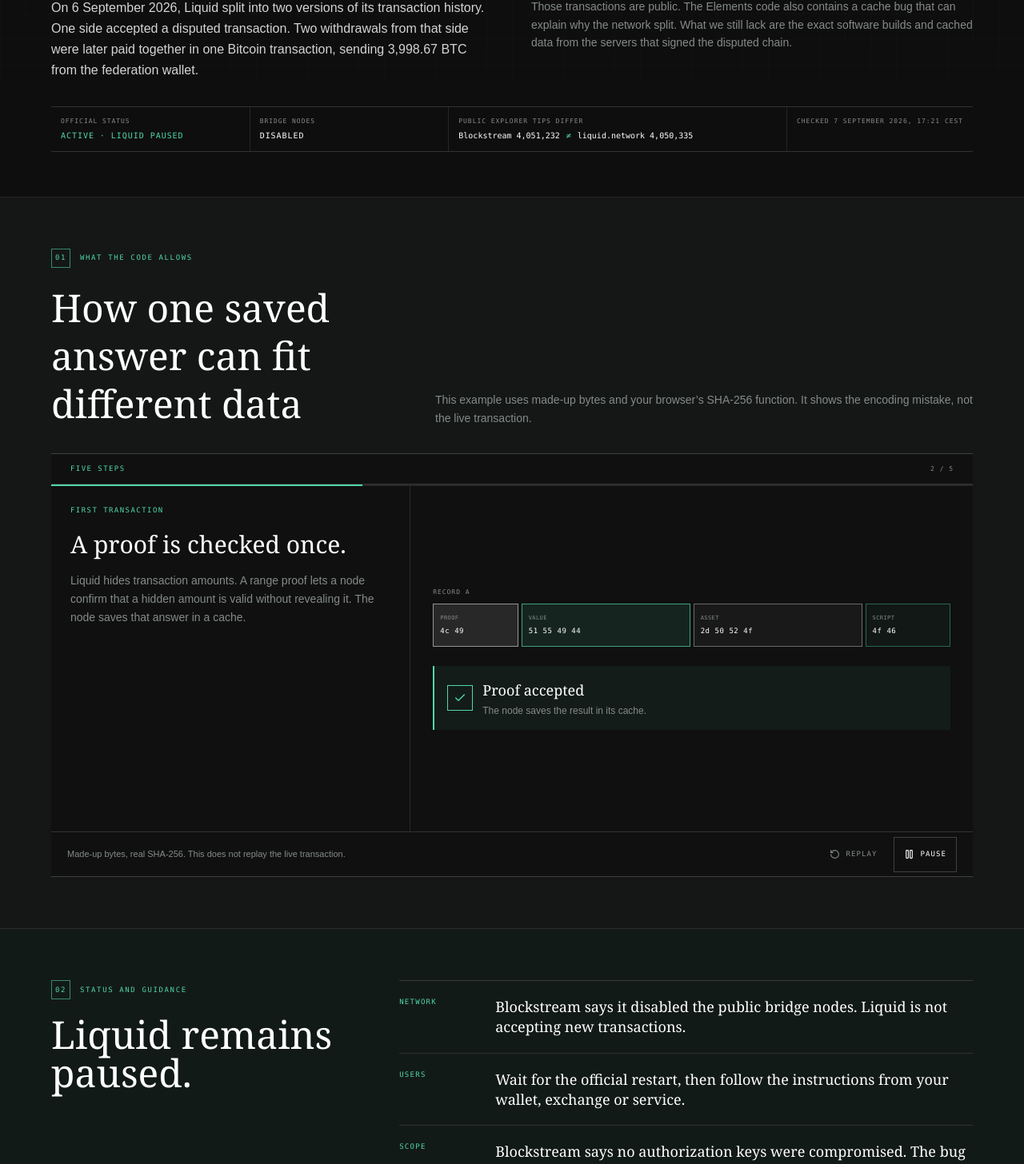
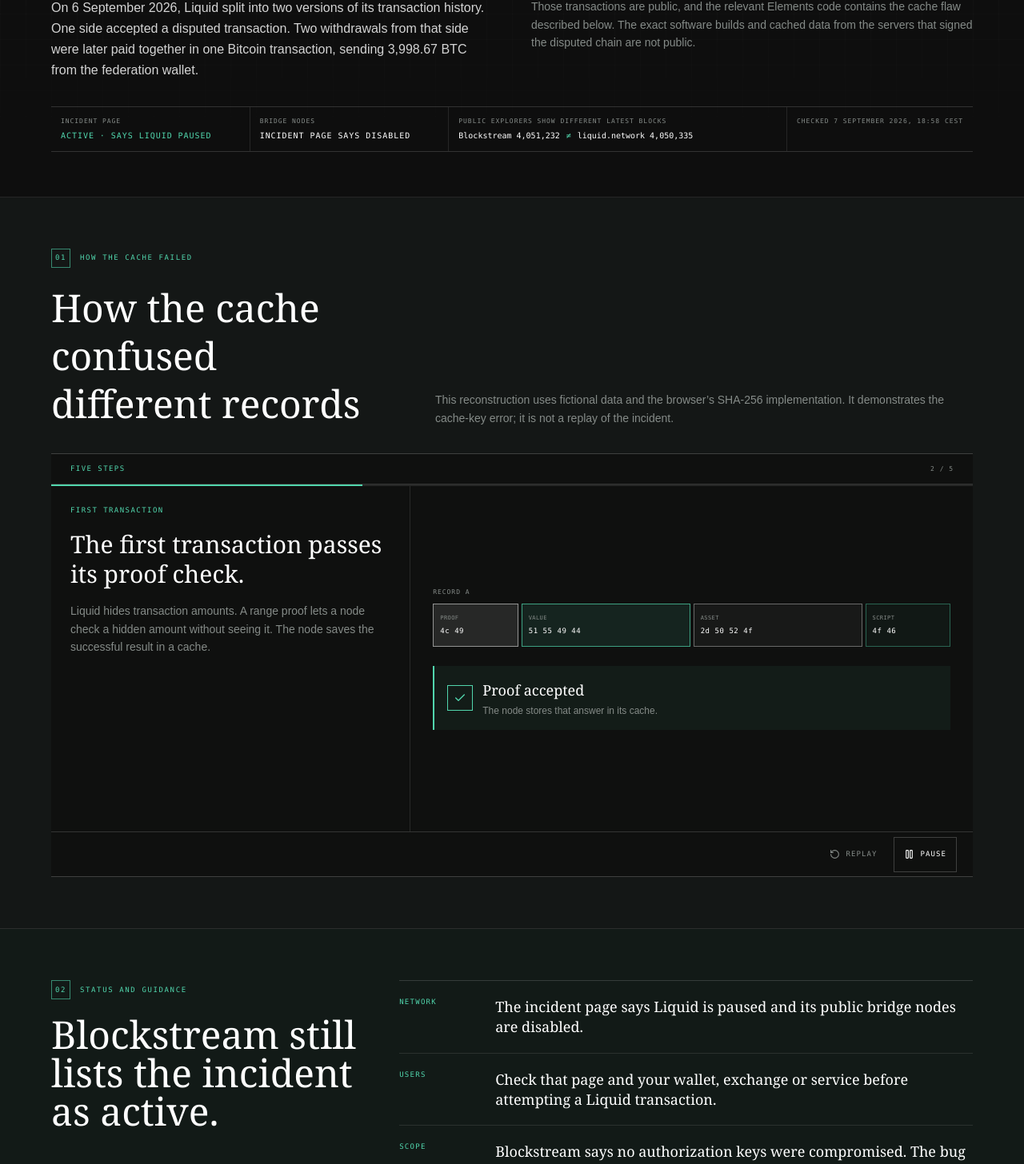
Before and after one commit to mars-llm/liquid-implosion, a Next.js app: page / in a window 1280 px wide. Shown: the part 295-1751 px from the top of the page at 80% size. Built offline with nearby package versions, Linux system fonts and the light colour scheme.

Commit message:
Clarify incident explanation and evidence boundaries

```diff
--- a/components/LiquidStudy.tsx
+++ b/components/LiquidStudy.tsx
@@ -19,33 +19,33 @@ import {
   type CacheRecord,
 } from '../lib/model';
 
-const RESEARCH_CUTOFF = '7 September 2026, 17:21 CEST';
+const RESEARCH_CUTOFF = '7 September 2026, 18:58 CEST';
 const STEP_DELAY = 3600;
 
 const SEQUENCE = [
   {
     label: 'Normal peg',
-    title: 'Normally, both sides stay in balance.',
-    body: 'Liquid holds BTC in a federation wallet and issues the same amount as L-BTC. Before BTC can leave, the matching L-BTC must be removed from circulation.',
+    title: 'BTC in the federation wallet should match L-BTC in circulation.',
+    body: 'When someone withdraws BTC, the matching L-BTC must first be removed from circulation.',
   },
   {
     label: 'First transaction',
-    title: 'A proof is checked once.',
-    body: 'Liquid hides transaction amounts. A range proof lets a node confirm that a hidden amount is valid without revealing it. The node saves that answer in a cache.',
+    title: 'The first transaction passes its proof check.',
+    body: 'Liquid hides transaction amounts. A range proof lets a node check a hidden amount without seeing it. The node saves the successful result in a cache.',
   },
   {
     label: 'Missing boundaries',
-    title: 'Different records become the same byte string.',
-    body: 'The cache writes four fields back to back without marking their boundaries. Carefully chosen records can therefore feed it the same bytes even though their fields differ.',
+    title: 'Two different records produce the same cache input.',
+    body: 'The cache joins four fields without recording where one ends and the next begins. Moving those boundaries can turn different records into the same byte string.',
   },
   {
     label: 'Cache hit',
-    title: 'The cache finds an earlier match.',
-    body: 'The matching bytes also produce the same SHA-256 result. The code trusts the saved answer and skips checking the second proof.',
+    title: 'The second record reuses the first result.',
+    body: 'The same byte string has the same SHA-256 fingerprint. The cache reports success without checking the second proof.',
   },
   {
     label: 'Peg-out',
-    title: 'Two Liquid withdrawals are paid together.',
+    title: 'The federation pays two peg-outs together.',
     body: 'The two peg-outs total 3,998.67 BTC. Both appear as outputs in one Bitcoin transaction from the federation wallet.',
   },
 ] as const;
@@ -192,7 +192,7 @@ export function LiquidStudy() {
                 On 6 September 2026, Liquid split into two versions of its transaction history. One side accepted a disputed transaction. Two withdrawals from that side were later paid together in one Bitcoin transaction, sending 3,998.67 BTC from the federation wallet.
               </p>
               <p className="font-sans text-sm leading-relaxed text-ink-muted">
-                Those transactions are public. The Elements code also contains a cache bug that can explain why the network split. What we still lack are the exact software builds and cached data from the servers that signed the disputed chain.
+                Those transactions are public, and the relevant Elements code contains the cache flaw described below. The exact software builds and cached data from the servers that signed the disputed chain are not public.
               </p>
             </div>
             <NetworkSnapshot />
@@ -203,11 +203,11 @@ export function LiquidStudy() {
           <div className="mx-auto max-w-6xl">
             <div className="mb-8 grid gap-4 lg:grid-cols-[0.72fr_1.28fr] lg:items-end">
               <div>
-                <SectionLabel index="01">What the code allows</SectionLabel>
-                <h2 className="mt-5 font-serif text-3xl leading-tight text-white sm:text-5xl">How one saved answer can fit different data</h2>
+                <SectionLabel index="01">How the cache failed</SectionLabel>
+                <h2 className="mt-5 font-serif text-3xl leading-tight text-white sm:text-5xl">How the cache confused different records</h2>
               </div>
               <p className="max-w-2xl font-sans text-sm leading-relaxed text-ink-muted lg:justify-self-end">
-                This example uses made-up bytes and your browser’s SHA-256 function. It shows the encoding mistake, not the live transaction.
+                This reconstruction uses fictional data and the browser’s SHA-256 implementation. It demonstrates the cache-key error; it is not a replay of the incident.
               </p>
             </div>
             <AutomatedReconstruction
@@ -228,11 +228,11 @@ export function LiquidStudy() {
           <div className="mx-auto grid max-w-6xl gap-8 lg:grid-cols-[0.72fr_1.28fr]">
             <div>
               <SectionLabel index="02">Status and guidance</SectionLabel>
-              <h2 className="mt-5 font-serif text-3xl text-white sm:text-5xl">Liquid remains paused.</h2>
+              <h2 className="mt-5 font-serif text-3xl text-white sm:text-5xl">Blockstream still lists the incident as active.</h2>
             </div>
             <div className="border-t border-white/15">
-              <FactLine label="Network" text="Blockstream says it disabled the public bridge nodes. Liquid is not accepting new transactions." />
-              <FactLine label="Users" text="Wait for the official restart, then follow the instructions from your wallet, exchange or service." />
+              <FactLine label="Network" text="The incident page says Liquid is paused and its public bridge nodes are disabled." />
+              <FactLine label="Users" text="Check that page and your wallet, exchange or service before attempting a Liquid transaction." />
               <FactLine label="Scope" text="Blockstream says no authorization keys were compromised. The bug was in Liquid’s software; Bitcoin processed the signed payout under its normal rules." />
               <a
                 href="https://status.blockstream.com/incidents/b8b719f3-db70-4487-9cff-946e69509228"
@@ -240,7 +240,7 @@ export function LiquidStudy() {
                 rel="noreferrer"
                 className="mt-7 inline-flex min-h-12 items-center gap-3 border border-accent bg-accent px-5 font-mono text-[10px] uppercase tracking-[0.14em] text-canvas transition-colors hover:bg-transparent hover:text-accent"
               >
-                Check official status <ExternalLink size={13} />
+                Open Blockstream status <ExternalLink size={13} />
               </a>
             </div>
           </div>
@@ -273,7 +273,7 @@ export function LiquidStudy() {
           <div className="mx-auto grid max-w-6xl gap-10 lg:grid-cols-[0.72fr_1.28fr]">
             <div>
               <SectionLabel index="04">Sources and limits</SectionLabel>
-              <h2 className="mt-5 font-serif text-3xl text-white sm:text-5xl">What we can prove—and what we cannot</h2>
+              <h2 className="mt-5 font-serif text-3xl text-white sm:text-5xl">Evidence and unanswered questions</h2>
               <p className="mt-5 max-w-lg font-sans text-sm leading-relaxed text-ink-muted">
                 The disputed transaction and Bitcoin payout are public, as is the relevant cache code. The exact software and cache contents on each Liquid server are not.
               </p>
@@ -303,9 +303,11 @@ export function LiquidStudy() {
                   ))}
                 </div>
               </details>
-              <p className="mt-6 border-l border-accent pl-5 font-sans text-sm leading-relaxed text-ink-muted">
-                Blockstream calls the actors “purported white-hat hackers.” Their identity and intent have not been independently confirmed. A PGP-signed message placed on Bitcoin says the bridge nodes were patched; the signature alone does not identify its sender. The latest Elements release still predates the 1 September cache change.
-              </p>
+              <div className="mt-6 space-y-3 border-l border-accent pl-5 font-sans text-sm leading-relaxed text-ink-muted">
+                <p>Blockstream calls the actors “purported white-hat hackers.” Their identity and intent have not been independently confirmed.</p>
+                <p>A PGP-signed message placed on Bitcoin says the bridge nodes were patched. The signature does not identify its sender.</p>
+                <p>The latest Elements release still predates the 1 September cache change.</p>
+              </div>
             </div>
           </div>
         </section>
@@ -392,11 +394,8 @@ function AutomatedReconstruction({
         </div>
       </div>
 
-      <div className="flex min-h-14 items-center justify-between gap-4 border-t border-white/15 px-3 sm:px-5">
-        <p className="hidden max-w-md font-sans text-[11px] leading-relaxed text-ink-muted sm:block">
-          Made-up bytes, real SHA-256. This does not replay the live transaction.
-        </p>
-        <div className="ml-auto flex items-center gap-2">
+      <div className="flex min-h-14 items-center justify-end gap-4 border-t border-white/15 px-3 sm:px-5">
+        <div className="flex items-center gap-2">
           <button
             type="button"
             onClick={onReplay}
@@ -490,7 +489,7 @@ function FirstCheck() {
         <span className="flex size-8 shrink-0 items-center justify-center border border-accent text-accent"><Check size={16} /></span>
         <div>
           <p className="font-serif text-lg text-white">Proof accepted</p>
-          <p className="mt-1 font-sans text-xs text-ink-muted">The node saves the result in its cache.</p>
+          <p className="mt-1 font-sans text-xs text-ink-muted">The node stores that answer in its cache.</p>
         </div>
       </div>
     </div>
@@ -505,7 +504,7 @@ function BoundaryShift() {
       <CacheRecordView label="Record A" record={VALID_RECORD} />
       <CacheRecordView label="Record B · different boundaries" record={SHIFTED_RECORD} />
       <div className="border-t border-white/15 pt-4">
-        <p className="font-mono text-[8px] uppercase tracking-[0.12em] text-accent">The same bytes enter SHA-256</p>
+        <p className="font-mono text-[8px] uppercase tracking-[0.12em] text-accent">The same bytes are sent to SHA-256</p>
         <p className="mt-2 overflow-hidden text-ellipsis whitespace-nowrap border border-white/30 px-3 py-3 font-mono text-[9px] tracking-[0.08em] text-white">{bytes}</p>
       </div>
     </div>
@@ -526,7 +525,7 @@ function CacheHit({ fingerprint, match }: { fingerprint: string; match: boolean
       </div>
       <div className="hairline-glow mt-7 border-l-2 border-accent bg-accent/[0.06] px-5 py-5">
         <p className="font-mono text-[8px] uppercase tracking-[0.14em] text-accent">Cache hit</p>
-        <p className="mt-2 font-serif text-2xl text-white">The second proof is never checked.</p>
+        <p className="mt-2 font-serif text-2xl text-white">The second proof is skipped.</p>
       </div>
       <span className="sr-only">Full SHA-256 fingerprint: {fingerprint}</span>
     </div>
@@ -617,8 +616,8 @@ function NetworkSnapshot() {
         rel="noreferrer"
         className="border-b border-r border-white/10 px-3 py-3 hover:text-white lg:border-b-0"
       >
-        <span className="block">Official status</span>
-        <span className="mt-1 block text-[10px] text-accent">Active · Liquid paused</span>
+        <span className="block">Incident page</span>
+        <span className="mt-1 block text-[10px] text-accent">Active · says Liquid paused</span>
       </a>
       <a
         href="https://status.blockstream.com/incidents/b8b719f3-db70-4487-9cff-946e69509228"
@@ -627,10 +626,10 @@ function NetworkSnapshot() {
         className="border-b border-white/10 px-3 py-3 hover:text-white lg:border-b-0 lg:border-r"
       >
         <span className="block">Bridge nodes</span>
-        <span className="mt-1 block text-[10px] text-white">Disabled</span>
+        <span className="mt-1 block text-[10px] text-white">Incident page says disabled</span>
       </a>
       <div className="col-span-2 border-white/10 px-3 py-3 lg:col-span-1 lg:border-r">
-        <span className="block">Public explorer tips differ</span>
+        <span className="block">Public explorers show different latest blocks</span>
         <span className="mt-1 flex flex-wrap items-center gap-x-2 gap-y-1 text-[10px] normal-case tracking-normal">
           <a href="https://blockstream.info/liquid/" target="_blank" rel="noreferrer" className="text-white hover:text-accent">Blockstream 4,051,232</a>
           <span className="text-accent">≠</span>
```
Also changed, not shown: 1 other file (tests, documents, lock files or other folders).
